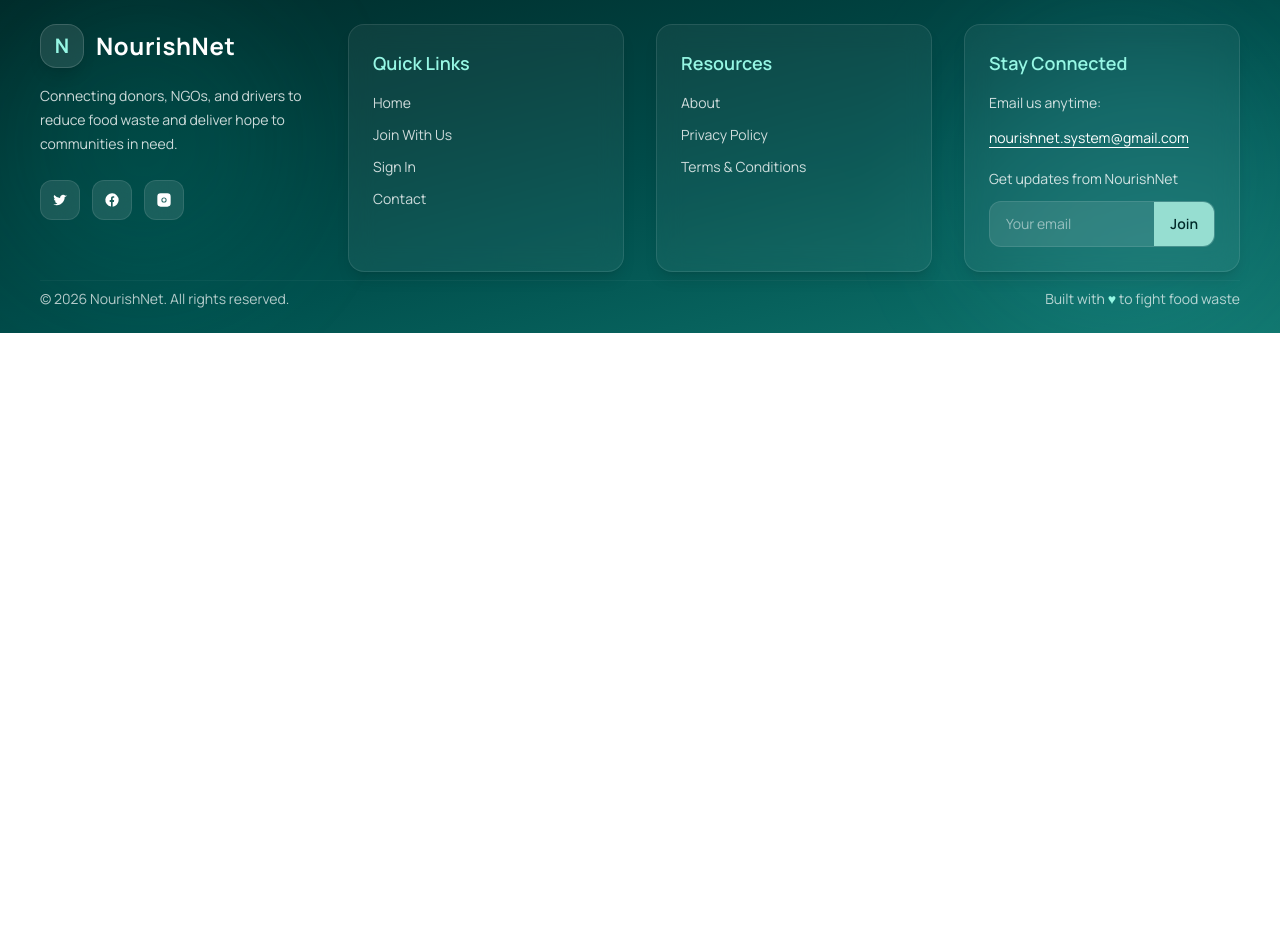
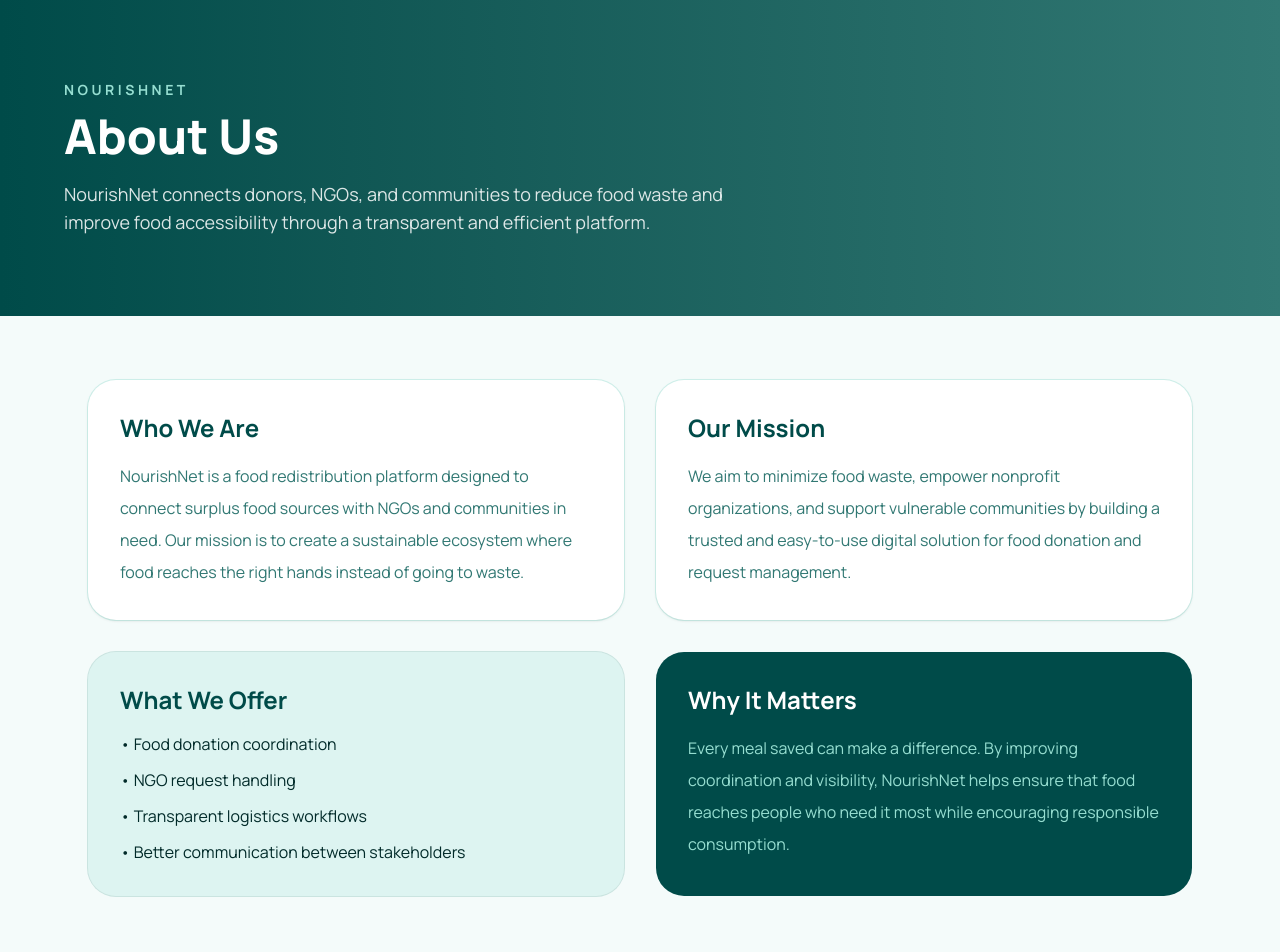
Before and after one commit to Theekshana-Jayalath/NourishNet-Frontend, a React (Vite) app: page /about in a window 1280 px wide. Shown: the top 952 px of the page. Before the commit the page ends 800 px from the top, so only its background shows below. Built offline with nearby package versions, Linux system fonts and the light colour scheme.

Commit message:
feat: add About, Privacy Policy, and Terms & Conditions pages; update routing and footer links

```diff
--- a/src/App.jsx
+++ b/src/App.jsx
@@ -19,6 +19,9 @@ import DonorHistory from './pages/DonorHistory'
 import DonorProfile from './pages/DonorProfile'
 import Drivers from './pages/admin/Drivers'
 import NgoManagerDashboard from './pages/ngoManager/NgoManagerDashboard'
+import About from './pages/About'
+import PrivacyPolicy from './pages/PrivacyPolicy'
+import TermsConditions from './pages/TermsConditions'
 
 const App = () => {
   return (
@@ -55,6 +58,9 @@ function Main() {
         <Route path='/' element={<Header />} />
         <Route path='/apply' element={<Apply />} />
         <Route path='/login' element={<Login />} />
+        <Route path='/about' element={<About />} />
+        <Route path='/privacy-policy' element={<PrivacyPolicy />} />
+        <Route path='/terms-conditions' element={<TermsConditions />} />
 
         {/* Admin Dashboard */}
         <Route path='/admin-dashboard/*' element={<AdminDashboard />}>
--- a/src/components/Footer.jsx
+++ b/src/components/Footer.jsx
@@ -1,16 +1,14 @@
 import React from "react";
+import { Link } from "react-router-dom";
 
 const Footer = () => {
   return (
-  <footer className="relative overflow-hidden bg-linear-to-br from-[#002a29] via-[#004b49] to-[#11776f] text-white">
-      {/* Background glow effects */}
+    <footer className="relative overflow-hidden bg-linear-to-br from-[#002a29] via-[#004b49] to-[#11776f] text-white">
       <div className="absolute top-0 left-0 w-72 h-72 bg-teal-400/10 rounded-full blur-3xl"></div>
       <div className="absolute bottom-0 right-0 w-80 h-80 bg-cyan-300/10 rounded-full blur-3xl"></div>
 
-  <div className="relative max-w-7xl mx-auto px-6 lg:px-10 py-6">
-        {/* Top section */}
+      <div className="relative max-w-7xl mx-auto px-6 lg:px-10 py-6">
         <div className="grid grid-cols-1 md:grid-cols-2 lg:grid-cols-4 gap-8">
-          {/* Brand */}
           <div className="lg:col-span-1">
             <div className="inline-flex items-center gap-3 mb-4">
               <div className="w-11 h-11 rounded-2xl bg-white/10 backdrop-blur-md border border-white/15 flex items-center justify-center shadow-lg">
@@ -57,60 +55,57 @@ const Footer = () => {
             </div>
           </div>
 
-          {/* Quick Links */}
           <div className="bg-white/5 backdrop-blur-md border border-white/10 rounded-2xl p-6 shadow-lg">
             <h5 className="text-lg font-semibold mb-4 text-teal-200">
               Quick Links
             </h5>
             <ul className="space-y-3 text-sm text-white/80">
               <li>
-                <a href="/" className="hover:text-white hover:translate-x-1 inline-block transition-all">
+                <Link to="/" className="hover:text-white hover:translate-x-1 inline-block transition-all">
                   Home
-                </a>
+                </Link>
               </li>
               <li>
-                <a href="/apply" className="hover:text-white hover:translate-x-1 inline-block transition-all">
+                <Link to="/apply" className="hover:text-white hover:translate-x-1 inline-block transition-all">
                   Join With Us
-                </a>
+                </Link>
               </li>
               <li>
-                <a href="/login" className="hover:text-white hover:translate-x-1 inline-block transition-all">
+                <Link to="/login" className="hover:text-white hover:translate-x-1 inline-block transition-all">
                   Sign In
-                </a>
+                </Link>
               </li>
               <li>
-                <a href="/contact" className="hover:text-white hover:translate-x-1 inline-block transition-all">
+                <Link to="/contact" className="hover:text-white hover:translate-x-1 inline-block transition-all">
                   Contact
-                </a>
+                </Link>
               </li>
             </ul>
           </div>
 
-          {/* Resources */}
           <div className="bg-white/5 backdrop-blur-md border border-white/10 rounded-2xl p-6 shadow-lg">
             <h5 className="text-lg font-semibold mb-4 text-teal-200">
               Resources
             </h5>
             <ul className="space-y-3 text-sm text-white/80">
               <li>
-                <a href="/about" className="hover:text-white hover:translate-x-1 inline-block transition-all">
+                <Link to="/about" className="hover:text-white hover:translate-x-1 inline-block transition-all">
                   About
-                </a>
+                </Link>
               </li>
               <li>
-                <a href="/privacy" className="hover:text-white hover:translate-x-1 inline-block transition-all">
+                <Link to="/privacy-policy" className="hover:text-white hover:translate-x-1 inline-block transition-all">
                   Privacy Policy
-                </a>
+                </Link>
               </li>
               <li>
-                <a href="/terms" className="hover:text-white hover:translate-x-1 inline-block transition-all">
+                <Link to="/terms-conditions" className="hover:text-white hover:translate-x-1 inline-block transition-all">
                   Terms & Conditions
-                </a>
+                </Link>
               </li>
             </ul>
           </div>
 
-          {/* Contact / Newsletter */}
           <div className="bg-white/5 backdrop-blur-md border border-white/10 rounded-2xl p-6 shadow-lg">
             <h5 className="text-lg font-semibold mb-4 text-teal-200">
               Stay Connected
@@ -144,10 +139,8 @@ const Footer = () => {
           </div>
         </div>
 
-  {/* Divider */}
-  <div className="my-2 h-px bg-white/4"></div>
+        <div className="my-2 h-px bg-white/4"></div>
 
-        {/* Bottom bar */}
         <div className="flex flex-col md:flex-row items-center justify-between gap-4 text-sm text-white/70">
           <p>© {new Date().getFullYear()} NourishNet. All rights reserved.</p>
           <p className="text-center">
--- /dev/null
+++ b/src/pages/About.jsx
@@ -0,0 +1,62 @@
+import React from 'react'
+
+export default function About() {
+  return (
+    <div className="min-h-screen bg-[#f4fbfa] text-[#002a29]">
+      <section className="bg-gradient-to-r from-[#004b49] to-[#317873] px-6 py-20 text-white">
+        <div className="mx-auto max-w-6xl">
+          <p className="mb-3 text-sm font-bold uppercase tracking-[0.25em] text-[#96ded1]">
+            NourishNet
+          </p>
+          <h1 className="text-4xl font-black md:text-5xl">About Us</h1>
+          <p className="mt-5 max-w-2xl text-base text-white/85 md:text-lg">
+            NourishNet connects donors, NGOs, and communities to reduce food waste
+            and improve food accessibility through a transparent and efficient platform.
+          </p>
+        </div>
+      </section>
+
+      <section className="mx-auto max-w-6xl px-6 py-16">
+        <div className="grid gap-8 lg:grid-cols-2">
+          <div className="rounded-[28px] bg-white p-8 shadow-sm ring-1 ring-[#96ded1]/40">
+            <h2 className="text-2xl font-bold text-[#004b49]">Who We Are</h2>
+            <p className="mt-4 leading-8 text-[#317873]">
+              NourishNet is a food redistribution platform designed to connect
+              surplus food sources with NGOs and communities in need. Our mission
+              is to create a sustainable ecosystem where food reaches the right
+              hands instead of going to waste.
+            </p>
+          </div>
+
+          <div className="rounded-[28px] bg-white p-8 shadow-sm ring-1 ring-[#96ded1]/40">
+            <h2 className="text-2xl font-bold text-[#004b49]">Our Mission</h2>
+            <p className="mt-4 leading-8 text-[#317873]">
+              We aim to minimize food waste, empower nonprofit organizations,
+              and support vulnerable communities by building a trusted and easy-to-use
+              digital solution for food donation and request management.
+            </p>
+          </div>
+
+          <div className="rounded-[28px] bg-[#96ded1]/25 p-8 ring-1 ring-[#66ada4]/30">
+            <h2 className="text-2xl font-bold text-[#004b49]">What We Offer</h2>
+            <ul className="mt-4 space-y-3 text-[#002a29]">
+              <li>• Food donation coordination</li>
+              <li>• NGO request handling</li>
+              <li>• Transparent logistics workflows</li>
+              <li>• Better communication between stakeholders</li>
+            </ul>
+          </div>
+
+          <div className="rounded-[28px] bg-[#004b49] p-8 text-white">
+            <h2 className="text-2xl font-bold">Why It Matters</h2>
+            <p className="mt-4 leading-8 text-[#96ded1]">
+              Every meal saved can make a difference. By improving coordination
+              and visibility, NourishNet helps ensure that food reaches people
+              who need it most while encouraging responsible consumption.
+            </p>
+          </div>
+        </div>
+      </section>
+    </div>
+  )
+}
--- /dev/null
+++ b/src/pages/PrivacyPolicy.jsx
@@ -0,0 +1,67 @@
+import React from 'react'
+
+const sections = [
+  {
+    title: 'Information We Collect',
+    text: 'We may collect personal details such as your name, email, phone number, organization details, and activity on the platform to provide and improve our services.'
+  },
+  {
+    title: 'How We Use Your Information',
+    text: 'Your information is used to manage accounts, process requests and donations, improve platform features, communicate updates, and ensure platform security.'
+  },
+  {
+    title: 'Data Protection',
+    text: 'We apply appropriate security measures to protect user information from unauthorized access, disclosure, or misuse.'
+  },
+  {
+    title: 'Sharing of Information',
+    text: 'We do not sell personal information. Data may only be shared when necessary for operational purposes, legal compliance, or platform functionality.'
+  },
+  {
+    title: 'Cookies and Tracking',
+    text: 'We may use cookies or similar technologies to improve user experience, remember preferences, and analyze platform performance.'
+  },
+  {
+    title: 'Your Rights',
+    text: 'Users may request access, correction, or deletion of their personal information, subject to applicable policies and legal obligations.'
+  },
+]
+
+export default function PrivacyPolicy() {
+  return (
+    <div className="min-h-screen bg-[#f4fbfa] text-[#002a29]">
+      <section className="bg-gradient-to-r from-[#002a29] to-[#004b49] px-6 py-20 text-white">
+        <div className="mx-auto max-w-6xl">
+          <p className="mb-3 text-sm font-bold uppercase tracking-[0.25em] text-[#96ded1]">
+            Legal
+          </p>
+          <h1 className="text-4xl font-black md:text-5xl">Privacy Policy</h1>
+          <p className="mt-5 max-w-3xl text-base text-white/85 md:text-lg">
+            This Privacy Policy explains how NourishNet collects, uses, stores,
+            and protects your information while using our platform.
+          </p>
+        </div>
+      </section>
+
+      <section className="mx-auto max-w-5xl px-6 py-16">
+        <div className="rounded-[32px] bg-white p-8 shadow-sm ring-1 ring-[#96ded1]/40 md:p-10">
+          <p className="mb-8 text-sm text-[#317873]">
+            Last updated: April 2026
+          </p>
+
+          <div className="space-y-6">
+            {sections.map((section) => (
+              <div
+                key={section.title}
+                className="rounded-[24px] bg-[#96ded1]/15 p-6 ring-1 ring-[#66ada4]/20"
+              >
+                <h2 className="text-xl font-bold text-[#004b49]">{section.title}</h2>
+                <p className="mt-3 leading-8 text-[#317873]">{section.text}</p>
+              </div>
+            ))}
+          </div>
+        </div>
+      </section>
+    </div>
+  )
+}
--- /dev/null
+++ b/src/pages/TermsConditions.jsx
@@ -0,0 +1,69 @@
+import React from 'react'
+
+const terms = [
+  {
+    title: 'Acceptance of Terms',
+    text: 'By accessing or using NourishNet, you agree to comply with these Terms and Conditions and all applicable laws and regulations.'
+  },
+  {
+    title: 'Use of the Platform',
+    text: 'Users must use the platform responsibly and only for lawful purposes related to food donation, request management, and associated activities.'
+  },
+  {
+    title: 'User Accounts',
+    text: 'You are responsible for maintaining the confidentiality of your account credentials and for all activity carried out under your account.'
+  },
+  {
+    title: 'Accuracy of Information',
+    text: 'Users must provide accurate and up-to-date information when submitting applications, requests, or profile details.'
+  },
+  {
+    title: 'Prohibited Activities',
+    text: 'Users must not misuse the platform, attempt unauthorized access, submit false data, or disrupt system functionality.'
+  },
+  {
+    title: 'Limitation of Liability',
+    text: 'NourishNet is provided as a coordination platform. We are not liable for losses arising from delays, incomplete data, or third-party actions beyond our reasonable control.'
+  },
+  {
+    title: 'Changes to Terms',
+    text: 'We may update these Terms and Conditions from time to time. Continued use of the platform after changes means you accept the revised terms.'
+  },
+]
+
+export default function TermsConditions() {
+  return (
+    <div className="min-h-screen bg-[#f4fbfa] text-[#002a29]">
+      <section className="bg-gradient-to-r from-[#004b49] to-[#66ada4] px-6 py-20 text-white">
+        <div className="mx-auto max-w-6xl">
+          <p className="mb-3 text-sm font-bold uppercase tracking-[0.25em] text-[#96ded1]">
+            Legal
+          </p>
+          <h1 className="text-4xl font-black md:text-5xl">Terms & Conditions</h1>
+          <p className="mt-5 max-w-3xl text-base text-white/90 md:text-lg">
+            These Terms & Conditions govern your use of the NourishNet platform.
+          </p>
+        </div>
+      </section>
+
+      <section className="mx-auto max-w-5xl px-6 py-16">
+        <div className="rounded-[32px] bg-white p-8 shadow-sm ring-1 ring-[#96ded1]/40 md:p-10">
+          <p className="mb-8 text-sm text-[#317873]">
+            Last updated: April 2026
+          </p>
+
+          <div className="space-y-6">
+            {terms.map((item, index) => (
+              <div key={item.title} className="border-b border-[#96ded1]/40 pb-6 last:border-b-0">
+                <h2 className="text-xl font-bold text-[#004b49]">
+                  {index + 1}. {item.title}
+                </h2>
+                <p className="mt-3 leading-8 text-[#317873]">{item.text}</p>
+              </div>
+            ))}
+          </div>
+        </div>
+      </section>
+    </div>
+  )
+}
```
